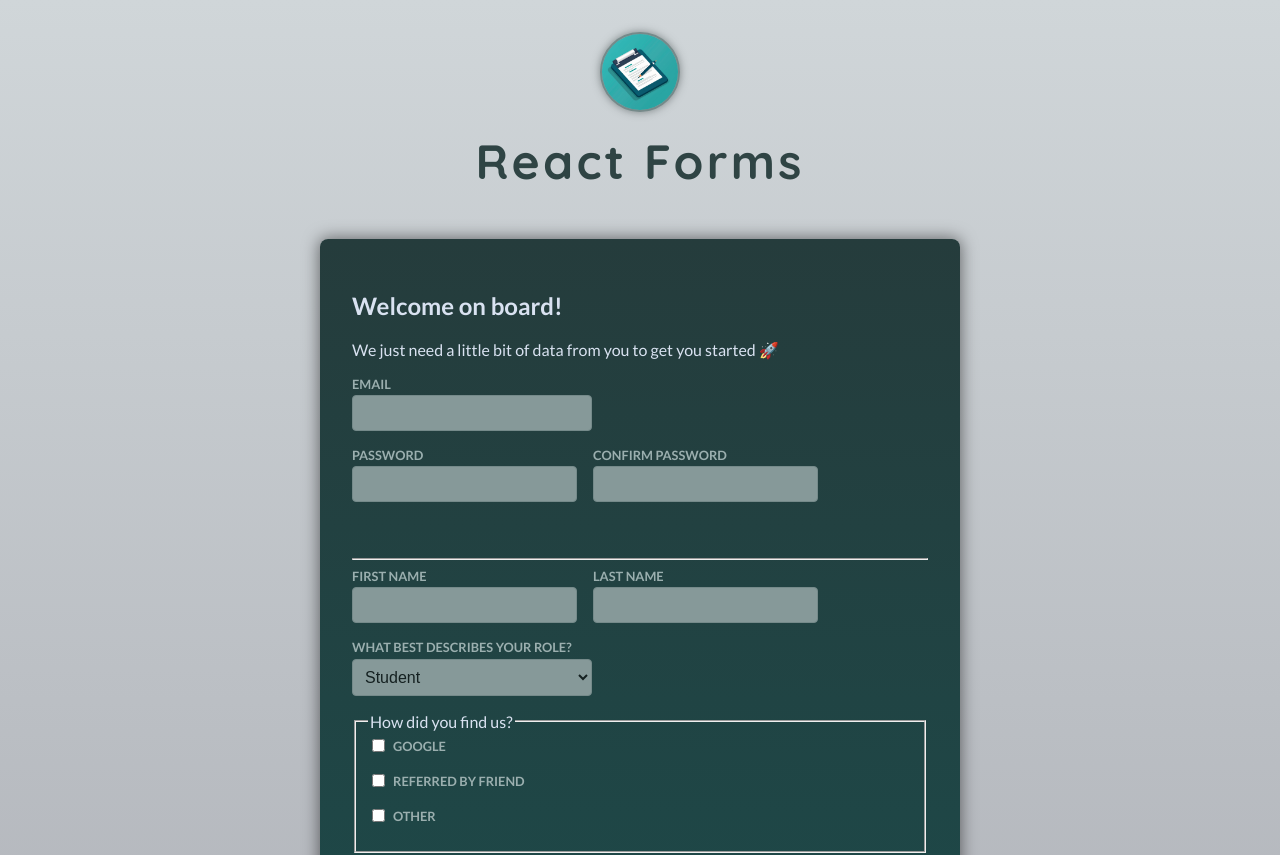
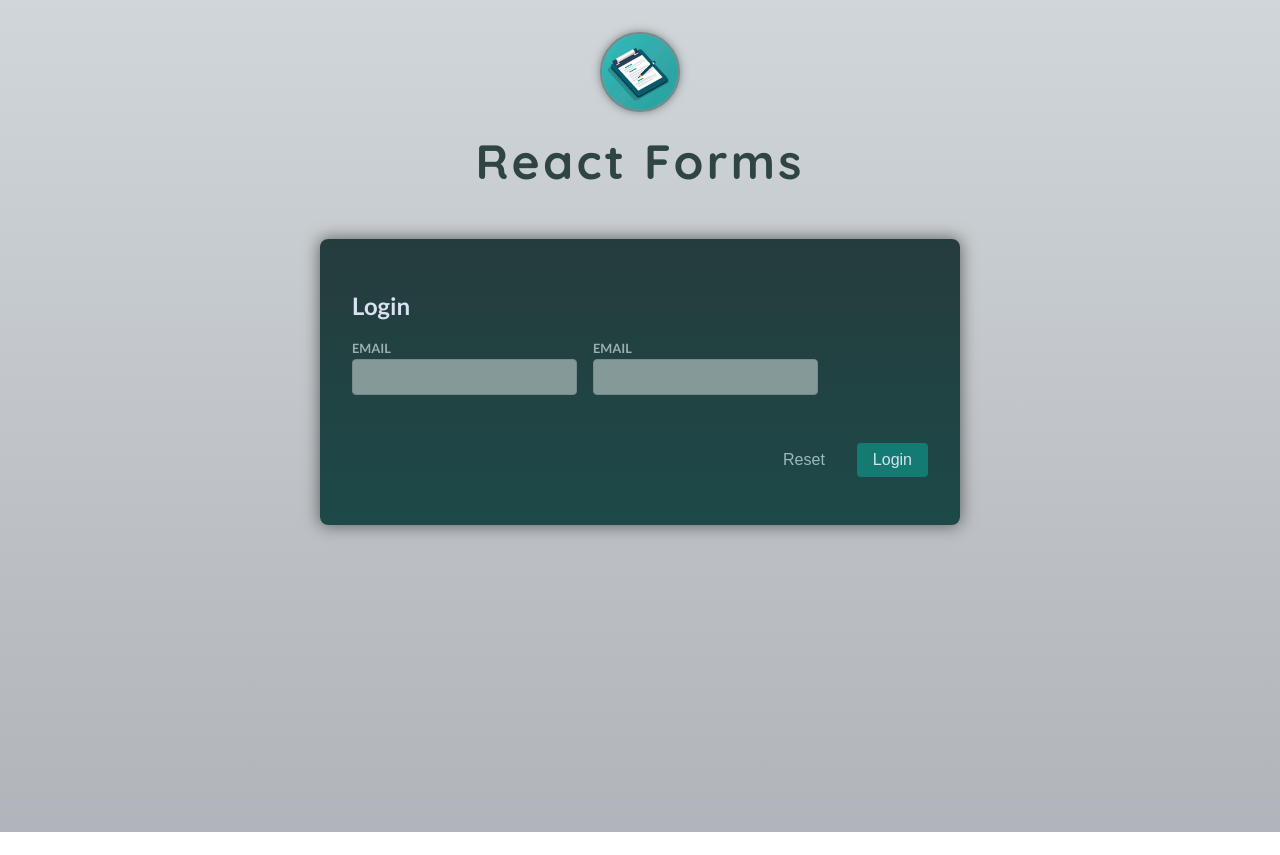
Before and after one commit to HKrzyszczak/react-form, a React (Vite) app: page / in a window 1280 px wide. Shown: the top 855 px of the page. After the commit the page ends 832 px from the top, so only its background shows below. Built offline with nearby package versions, Linux system fonts and the light colour scheme.

Commit message:
build and use a reusable input component

```diff
--- a/src/App.jsx
+++ b/src/App.jsx
@@ -1,12 +1,13 @@
 import Header from './components/Header.jsx';
 import Signup from './components/Signup.jsx';
+import Login from './components/StateLogin.jsx';
 
 function App() {
   return (
     <>
       <Header />
       <main>
-        <Signup />
+        <Login />
       </main>
     </>
   );
--- /dev/null
+++ b/src/components/Input.jsx
@@ -0,0 +1,9 @@
+export default function Input({ label, id, error, ...props }) {
+  return (
+    <div className="control no-margin">
+      <label htmlFor={id}>Email</label>
+      <input id={id} {...props} />
+      <div className="control-error">{error && <p>{error}</p>}</div>
+    </div>
+  );
+}
--- a/src/components/StateLogin.jsx
+++ b/src/components/StateLogin.jsx
@@ -1,4 +1,5 @@
 import { useState } from 'react';
+import Input from './Input';
 
 export default function Login() {
   const [enteredValues, setEnteredValues] = useState({
@@ -12,6 +13,8 @@
   });
 
   const emailIsInvalid = didEdit.email && !enteredValues.email.includes('@');
+  const passwordIsInvalid =
+    didEdit.password && !enteredValues.password.trim().length < 6;
 
   function handleSubmit(event) {
     event.preventDefault();
@@ -41,24 +44,18 @@
       <h2>Login</h2>
 
       <div className="control-row">
-        <div className="control no-margin">
-          <label htmlFor="email">Email</label>
-          <input
+        <Input
+          label="Email"
           id="email"
           type="email"
           name="email"
           value={enteredValues.email}
           onChange={(event) => handleInputChange('email', event.target.value)}
           onBlur={() => handleInputBlur('email')}
+          error={emailIsInvalid && 'Please enter a valid email!'}
         />
-          <div className="control-error">
-            {emailIsInvalid && <p>Please enter a valid email address.</p>}
-          </div>
-        </div>
-
-        <div className="control no-margin">
-          <label htmlFor="password">Password</label>
-          <input
+        <Input
+          label="Password"
           id="password"
           type="password"
           name="password"
@@ -67,8 +64,8 @@
           onChange={(event) =>
             handleInputChange('password', event.target.value)
           }
+          error={passwordIsInvalid && 'Please enter a valid password!'}
         />
-        </div>
       </div>
 
       <p className="form-actions">
```
Lines whose indentation alone changed are shown as unchanged.
